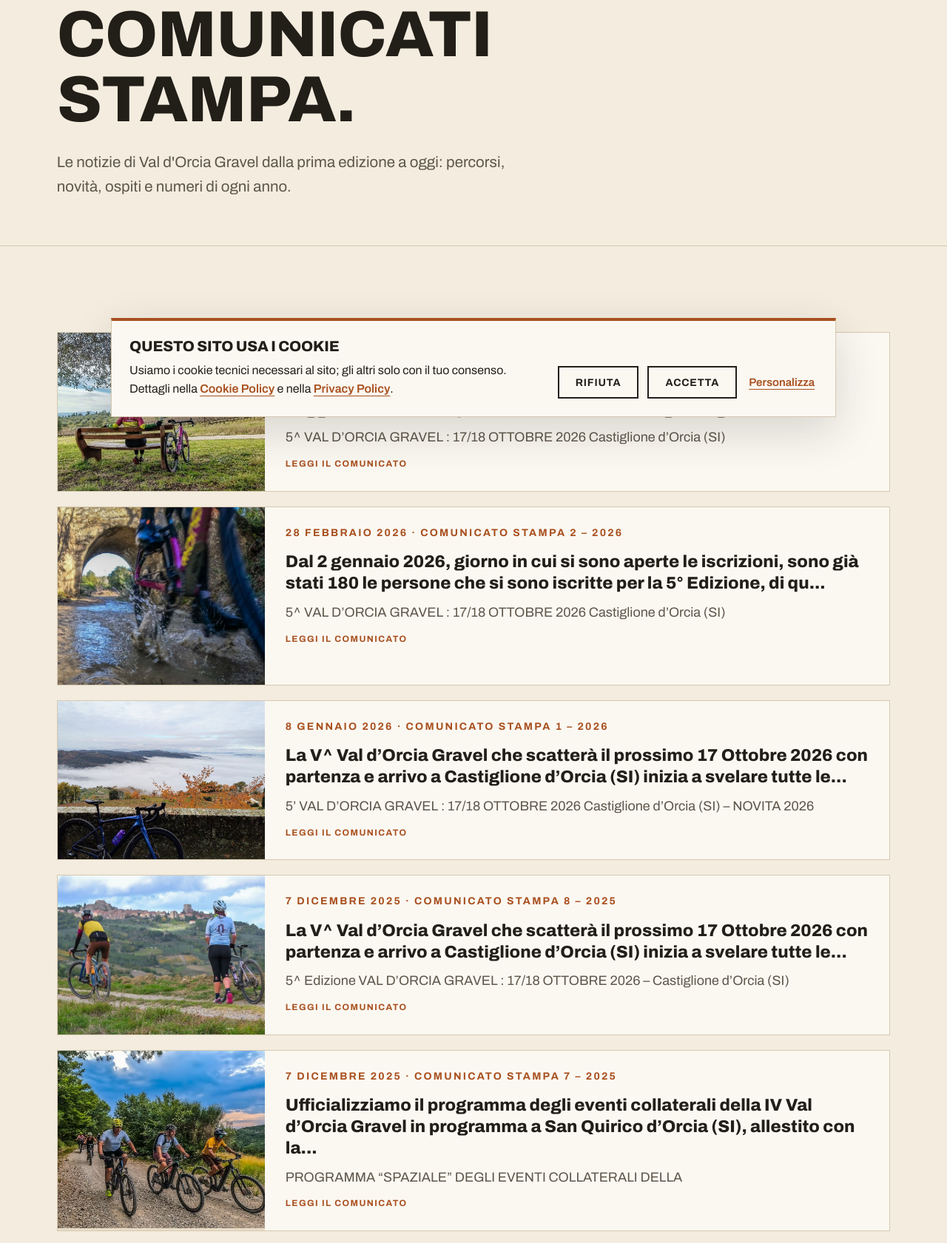
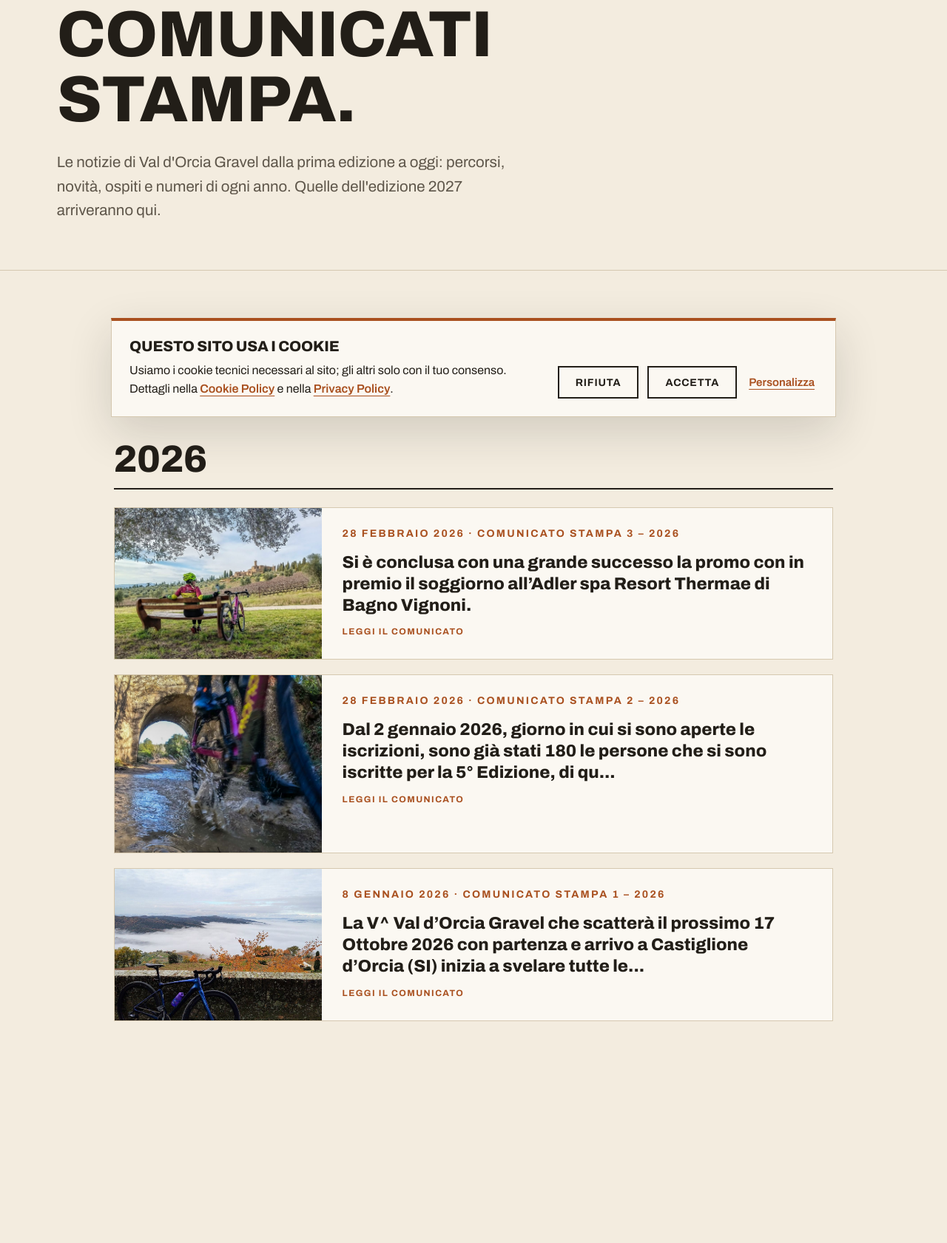
Before and after one commit to osammot11/valdorcia, a Laravel app: page /blog in a window 1280 px wide. Shown: the part 212-1893 px from the top of the page at 74% size. Run offline with Laravel 12, Linux system fonts and the light colour scheme; data comes from the database, SQL or seed files in the repository.

Commit message:
Blog e pagine in via di definizione: notizia in apertura, archivio per anno, foto
Blog:
- il comunicato si apre con la notizia: la prima frase fa da titolo (il
  titolo ufficiale va nell'occhiello) oppure, se è troppo lunga, resta il
  titolo ufficiale e il primo paragrafo sale come introduzione; nel testo
  non si ripete
- i comunicati delle edizioni passate lo dicono e rimandano a quote e
  iscrizioni 2027; ogni comunicato finisce con lo stesso invito
- foto con alt e dimensioni (niente salti mentre carica), righe di testo
  più corte
- archivio diviso per anno; le schede senza foto non mostrano più un
  riquadro vuoto

Percorsi, Programma, Regolamento: una foto del 2026 a tutta larghezza
sotto l'intestazione; nel Programma il promemoria per l'apertura delle
iscrizioni finché sono chiuse.

Co-Authored-By: Claude Opus 5.5 <noreply@anthropic.com>

```diff
--- a/app/Http/Controllers/PageController.php
+++ b/app/Http/Controllers/PageController.php
@@ -108,7 +108,7 @@ class PageController extends Controller
         ];
 
         // Con le iscrizioni chiuse i pulsanti dei percorsi non promettono un modulo che non c'è
-        if (in_array($page['view'], ['pages.home', 'pages.percorsi'], true)) {
+        if (in_array($page['view'], ['pages.home', 'pages.percorsi', 'pages.programma'], true)) {
             try {
                 $data['registrationOpen'] = \App\Services\Registration::isOpen();
             } catch (Throwable $e) {
--- a/app/Models/Post.php
+++ b/app/Models/Post.php
@@ -54,6 +54,29 @@ class Post extends Model
         return preg_match('/^(.{30,160}?[.!?])(\s|$)/u', $first, $m) ? $m[1] : Str::limit($first, 140);
     }
 
+    /** La prima frase intera del testo (senza troncarla), da usare come titolo della pagina; null se è troppo lunga */
+    public function headlineSentence(): ?string
+    {
+        return preg_match('/^(.{30,160}?[.!?])(\s|$)/u', $this->firstText(), $m) ? $m[1] : null;
+    }
+
+    /** Comunicato di un'edizione già passata (pubblicato entro il giorno dell'ultima edizione) */
+    public function isFromPastEdition(): bool
+    {
+        $lastEdition = \Illuminate\Support\Carbon::parse(config('event.date_iso'))->subYear();
+
+        return $this->published_on->lte($lastEdition);
+    }
+
+    /** Larghezza e altezza della foto, per riservarle lo spazio mentre carica */
+    public function imageSize(): ?array
+    {
+        $path = $this->image ? public_path(ltrim($this->image, '/')) : null;
+        $size = $path && is_file($path) ? @getimagesize($path) : false;
+
+        return $size ? ['width' => $size[0], 'height' => $size[1]] : null;
+    }
+
     public function excerpt(): string
     {
         return Str::limit($this->firstText(), 180);
--- a/public/style.css
+++ b/public/style.css
@@ -718,11 +718,26 @@ section { padding: clamp(64px, 9vw, 120px) var(--gutter); }
 .post-card__media { background: var(--paper-deep); min-height: 190px; }
 .post-card__media img { width: 100%; height: 100%; max-height: 240px; object-fit: cover; display: block; }
 .post-card__body { padding: 24px 28px 24px 0; }
-.post-card__body h2 { margin-top: 8px; font-size: clamp(19px, 1.8vw, 23px); line-height: 1.25; text-transform: none; letter-spacing: 0; }
+.post-card__body h3 { margin-top: 8px; font-size: clamp(19px, 1.8vw, 23px); line-height: 1.25; text-transform: none; letter-spacing: 0; }
 .post-card__body p { margin-top: 10px; color: var(--ink-soft); }
 .post-card__more { display: inline-block; margin-top: 12px; font-size: 12px; font-weight: 700; letter-spacing: .12em; text-transform: uppercase; color: var(--clay); }
 .post-head .kicker a { color: inherit; }
 .post-body { max-width: 760px; }
+.post-body p { max-width: 68ch; }
+/* Il titolo del comunicato è una frase intera: niente maiuscolo, riga più larga */
+.page-head .post-title { max-width: 30ch; font-size: clamp(30px, 3.6vw, 46px); line-height: 1.08; text-transform: none; letter-spacing: -.005em; text-wrap: balance; }
+.post-intro { max-width: 62ch; }
+.post-past { margin: 0 0 24px; padding: 14px 18px; background: var(--paper-deep); font-size: 16px; }
+.post-cta { margin-top: 40px !important; }
+.post-years { display: grid; gap: clamp(40px, 6vw, 72px); }
+.post-year__title { padding-bottom: 12px; border-bottom: 2px solid var(--ink); font-size: clamp(34px, 4vw, 52px); }
+.post-year .post-list { margin-top: 24px; }
+.post-card__link--text { grid-template-columns: 1fr; }
+.post-card__link--text .post-card__body { padding-left: 28px; }
+
+/* Foto a tutta larghezza nelle pagine interne, subito sotto l'intestazione */
+.page-photo { max-width: calc(var(--max) + 2 * var(--gutter)); margin: clamp(32px, 5vw, 56px) auto 0; padding: 0 var(--gutter); }
+.page-photo img { display: block; width: 100%; height: auto; aspect-ratio: 21 / 9; object-fit: cover; }
 .post-body p { margin-top: 1em; }
 .post-body h2 { margin-top: 1.4em; font-size: clamp(19px, 1.8vw, 23px); line-height: 1.25; text-transform: none; letter-spacing: 0; }
 .post-body__image { margin: 0 0 24px; }
@@ -738,4 +753,6 @@ section { padding: clamp(64px, 9vw, 120px) var(--gutter); }
     .post-card__media { min-height: 0; }
     .post-card__media img { max-height: 200px; }
     .post-card__body { padding: 18px 20px 22px; }
+    .post-card__link--text .post-card__body { padding-left: 20px; }
+    .page-photo img { aspect-ratio: 3 / 2; }
 }
--- a/resources/views/blog/index.blade.php
+++ b/resources/views/blog/index.blade.php
@@ -6,26 +6,29 @@
             <div class="inner">
                 <span class="kicker">Blog</span>
                 <h1>Comunicati stampa.</h1>
-                <p class="lead">Le notizie di {{ config('event.name') }} dalla prima edizione a oggi: percorsi, novità, ospiti e numeri di ogni anno.</p>
+                <p class="lead">Le notizie di {{ config('event.name') }} dalla prima edizione a oggi: percorsi, novità, ospiti e numeri di ogni anno. Quelle dell'edizione {{ config('event.edition_year') }} arriveranno qui.</p>
             </div>
         </section>
 
         <section>
-            <div class="inner post-list">
-                @foreach ($posts as $post)
+            <div class="inner post-years">
+                {{-- Archivio diviso per anno di pubblicazione --}}
+                @foreach ($posts->groupBy(fn ($post) => $post->published_on->year) as $year => $yearPosts)
+                    <section class="post-year" aria-labelledby="anno-{{ $year }}">
+                        <h2 class="post-year__title" id="anno-{{ $year }}">{{ $year }}</h2>
+                        <div class="post-list">
+                            @foreach ($yearPosts as $post)
                                 <article class="post-card">
-                        <a href="/blog/{{ $post->slug }}" class="post-card__link">
+                                    <a href="/blog/{{ $post->slug }}" class="post-card__link {{ $post->image ? '' : 'post-card__link--text' }}">
+                                        @if ($post->image)
+                                            @php $size = $post->imageSize(); @endphp
                                             <div class="post-card__media">
-                                @if ($post->image)
-                                    <img src="{{ $post->image }}" alt="" loading="lazy">
+                                                <img src="{{ $post->image }}" alt="" loading="lazy" @if ($size) width="{{ $size['width'] }}" height="{{ $size['height'] }}" @endif>
+                                            </div>
                                         @endif
-                            </div>
                                         <div class="post-card__body">
                                             <span class="kicker"><time datetime="{{ $post->published_on->toDateString() }}">{{ $post->published_on->translatedFormat('j F Y') }}</time> · {{ $post->displayTitle() }}</span>
-                                <h2>{{ $post->lead() }}</h2>
-                                @if ($post->headline())
-                                    <p>{{ $post->headline() }}</p>
-                                @endif
+                                            <h3>{{ $post->lead() }}</h3>
                                             <span class="post-card__more">Leggi il comunicato</span>
                                         </div>
                                     </a>
@@ -33,5 +36,8 @@
                             @endforeach
                         </div>
                     </section>
+                @endforeach
+            </div>
+        </section>
     </main>
 @endsection
--- a/resources/views/layouts/app.blade.php
+++ b/resources/views/layouts/app.blade.php
@@ -35,7 +35,7 @@
     <link rel="preconnect" href="https://fonts.gstatic.com" crossorigin>
     <link href="https://fonts.googleapis.com/css2?family=Archivo:wdth,wght@62..125,400..900&display=swap" rel="stylesheet">
 
-    <link rel="stylesheet" href="/style.css?v=113">
+    <link rel="stylesheet" href="/style.css?v=116">
     @stack('head')
 </head>
 
--- a/resources/views/pages/percorsi.blade.php
+++ b/resources/views/pages/percorsi.blade.php
@@ -13,6 +13,8 @@
                 <p class="lead">Dal giro di una mattina al viaggio di due giorni, sulle strade bianche della Val d'Orcia. Per l'edizione {{ config('event.edition_year') }}, che parte da {{ config('event.location') }}, i percorsi saranno tutti rinnovati: tracce e descrizioni sono in via di definizione.</p>
             </div>
         </section>
+
+        @include('partials.page-photo', ['photo' => 'crete', 'alt' => 'Due ciclisti in salita su una strada bianca tra le crete, edizione 2026'])
 
         <section>
             <div class="inner route-pages">
--- a/resources/views/pages/programma.blade.php
+++ b/resources/views/pages/programma.blade.php
@@ -12,6 +12,8 @@
             </div>
         </section>
 
+        @include('partials.page-photo', ['photo' => 'timbro', 'alt' => 'Due bambine timbrano la road map di un ciclista al punto timbro, edizione 2026'])
+
         <section>
             <div class="inner grid-2">
                 <div>
@@ -21,6 +23,9 @@
                 <div>
                     <p>Il programma dell'edizione {{ config('event.edition_year') }} è in via di definizione: ritiro dei pacchi gara, partenze ed eventi collaterali saranno pubblicati qui appena confermati dall'organizzazione.</p>
                     <p>Intanto puoi segnare le date: {{ \Illuminate\Support\Str::lower(config('event.saturday_label')) }} e {{ \Illuminate\Support\Str::lower(config('event.sunday_label')) }} 2027, con partenza da {{ config('event.location') }}. Le iscrizioni online aprono il 10 dicembre 2026: quote e scadenze sono nella pagina <a class="hyperlink" href="/iscrizione">iscrizioni</a>.</p>
+                    @unless ($registrationOpen)
+                        <p class="top-gap"><a class="btn" href="{{ route('iscrizione.ics') }}" download>Promemoria per l'apertura delle iscrizioni</a></p>
+                    @endunless
                 </div>
             </div>
         </section>
--- a/resources/views/pages/regolamento.blade.php
+++ b/resources/views/pages/regolamento.blade.php
@@ -11,6 +11,8 @@
                 <p class="lead">Il regolamento dell'edizione {{ config('event.edition_year') }} è in via di definizione e sarà pubblicato qui.</p>
             </div>
         </section>
+
+        @include('partials.page-photo', ['photo' => 'sosta', 'alt' => 'Una partecipante in sosta accanto alla sua gravel, appoggiata a un muro in pietra, edizione 2026'])
 
         <section>
             <div class="inner grid-2">
--- /dev/null
+++ b/resources/views/partials/page-photo.blade.php
@@ -0,0 +1,4 @@
+{{-- Foto dell'edizione 2026 a tutta larghezza nelle pagine interne. $photo = nome in public/images/home, $alt = descrizione --}}
+<figure class="page-photo">
+    <img src="/images/home/{{ $photo }}-800.jpg" srcset="/images/home/{{ $photo }}-800.jpg 800w, /images/home/{{ $photo }}.jpg 1600w" sizes="(max-width: 1240px) 100vw, 1240px" width="1600" height="1066" alt="{{ $alt }}" loading="lazy">
+</figure>
```
Also changed, not shown: resources/views/blog/show.blade.php (+41 -8 lines), tests/Feature/BlogTest.php (+29 -0 lines). Lines whose indentation alone changed are shown as unchanged.
